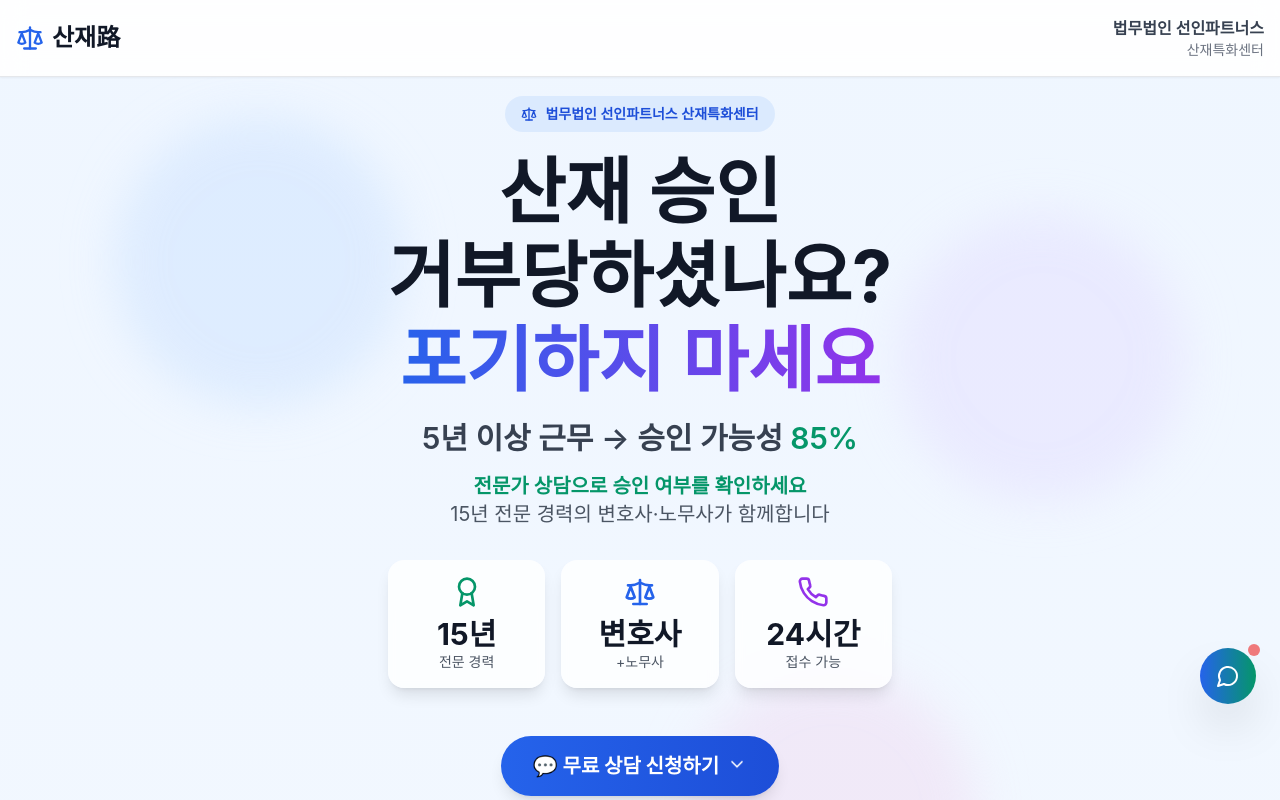
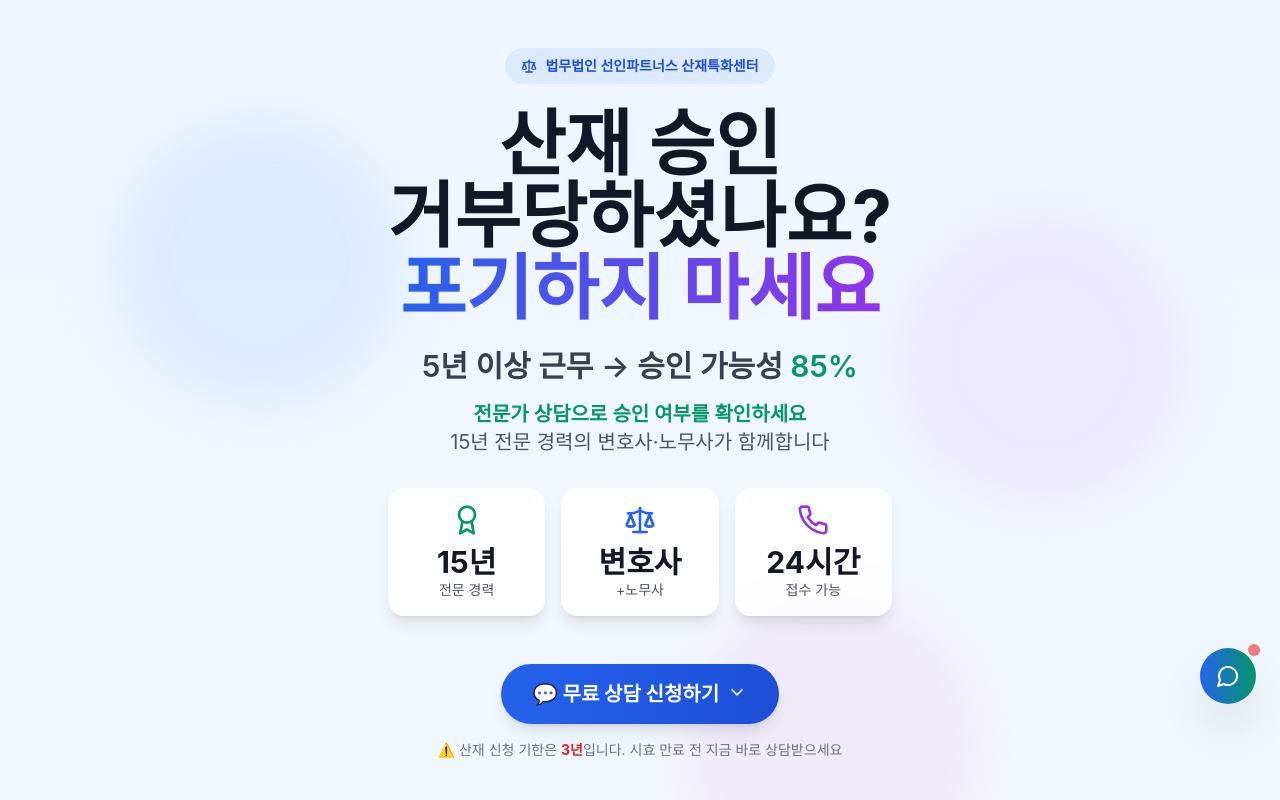
Before and after one commit to JustinKim0324/landing, a React (Vite) app: page / in a window 1280 px wide. Shown: the top 800 px of the page. Built offline with nearby package versions, Linux system fonts and the light colour scheme; a web font is replaced by a local one.

Commit message:
revert: Remove header and restore original hero spacing
User feedback: header design doesn't feel right
- Remove fixed top header component
- Restore original hero title spacing (leading-tight)
- Back to clean simple design without top navigation

```diff
--- a/src/App.jsx
+++ b/src/App.jsx
@@ -1,6 +1,5 @@
 import React from 'react';
 import { motion } from 'framer-motion';
-import Header from './components/Header';
 import Hero from './components/Hero';
 import Features from './components/Features';
 import Security from './components/Security';
@@ -11,7 +10,6 @@ import ChatBot from './components/ChatBot';
 function App() {
   return (
     <div className="min-h-screen bg-gradient-to-b from-blue-50 to-white">
-      <Header />
       <Hero />
       <Features />
       <Security />
--- a/src/components/Header.jsx
+++ /dev/null
@@ -1,30 +0,0 @@
-import React from 'react';
-import { Scale } from 'lucide-react';
-
-const Header = () => {
-  return (
-    <header className="fixed top-0 left-0 right-0 z-50 bg-white/90 backdrop-blur-md border-b border-gray-200 shadow-sm">
-      <div className="max-w-7xl mx-auto px-4 py-4 flex items-center justify-between">
-        {/* Left: Logo */}
-        <div className="flex items-center gap-2">
-          <div className="flex items-center gap-2 text-2xl font-bold">
-            <Scale className="w-7 h-7 text-blue-600" />
-            <span className="text-gray-900">산재路</span>
-          </div>
-        </div>
-
-        {/* Right: Company Name */}
-        <div className="text-right">
-          <p className="text-sm md:text-base font-semibold text-gray-700">
-            법무법인 선인파트너스
-          </p>
-          <p className="text-xs md:text-sm text-gray-500">
-            산재특화센터
-          </p>
-        </div>
-      </div>
-    </header>
-  );
-};
-
-export default Header;
--- a/src/components/Hero.jsx
+++ b/src/components/Hero.jsx
@@ -8,7 +8,7 @@ const Hero = () => {
   };
 
   return (
-    <section className="relative min-h-screen flex items-center justify-center overflow-hidden px-4 py-12 pt-24">
+    <section className="relative min-h-screen flex items-center justify-center overflow-hidden px-4 py-12">
       {/* Animated Background Elements */}
       <div className="absolute inset-0 overflow-hidden">
         <motion.div
@@ -68,12 +68,12 @@ const Hero = () => {
           </motion.div>
 
           {/* Main Headline */}
-          <h1 className="text-5xl md:text-7xl font-bold text-gray-900 mb-6 leading-relaxed">
+          <h1 className="text-5xl md:text-7xl font-bold text-gray-900 mb-6 leading-tight">
             <motion.span
               initial={{ opacity: 0, x: -20 }}
               animate={{ opacity: 1, x: 0 }}
               transition={{ delay: 0.4 }}
-              className="block mb-3"
+              className="block"
             >
               산재 승인
             </motion.span>
@@ -81,7 +81,7 @@ const Hero = () => {
               initial={{ opacity: 0, x: 20 }}
               animate={{ opacity: 1, x: 0 }}
               transition={{ delay: 0.6 }}
-              className="block mb-3"
+              className="block"
             >
               거부당하셨나요?
             </motion.span>
```
